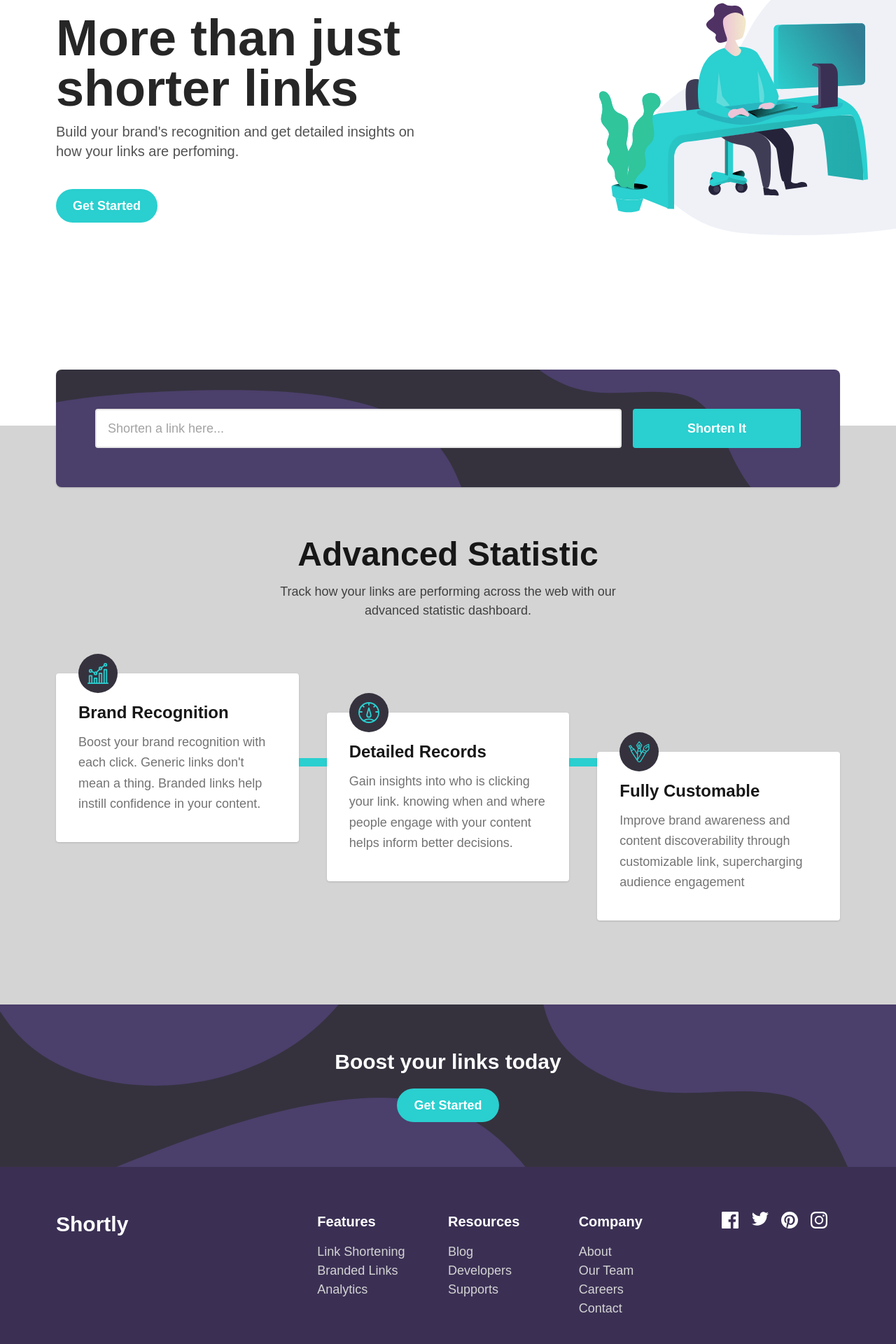
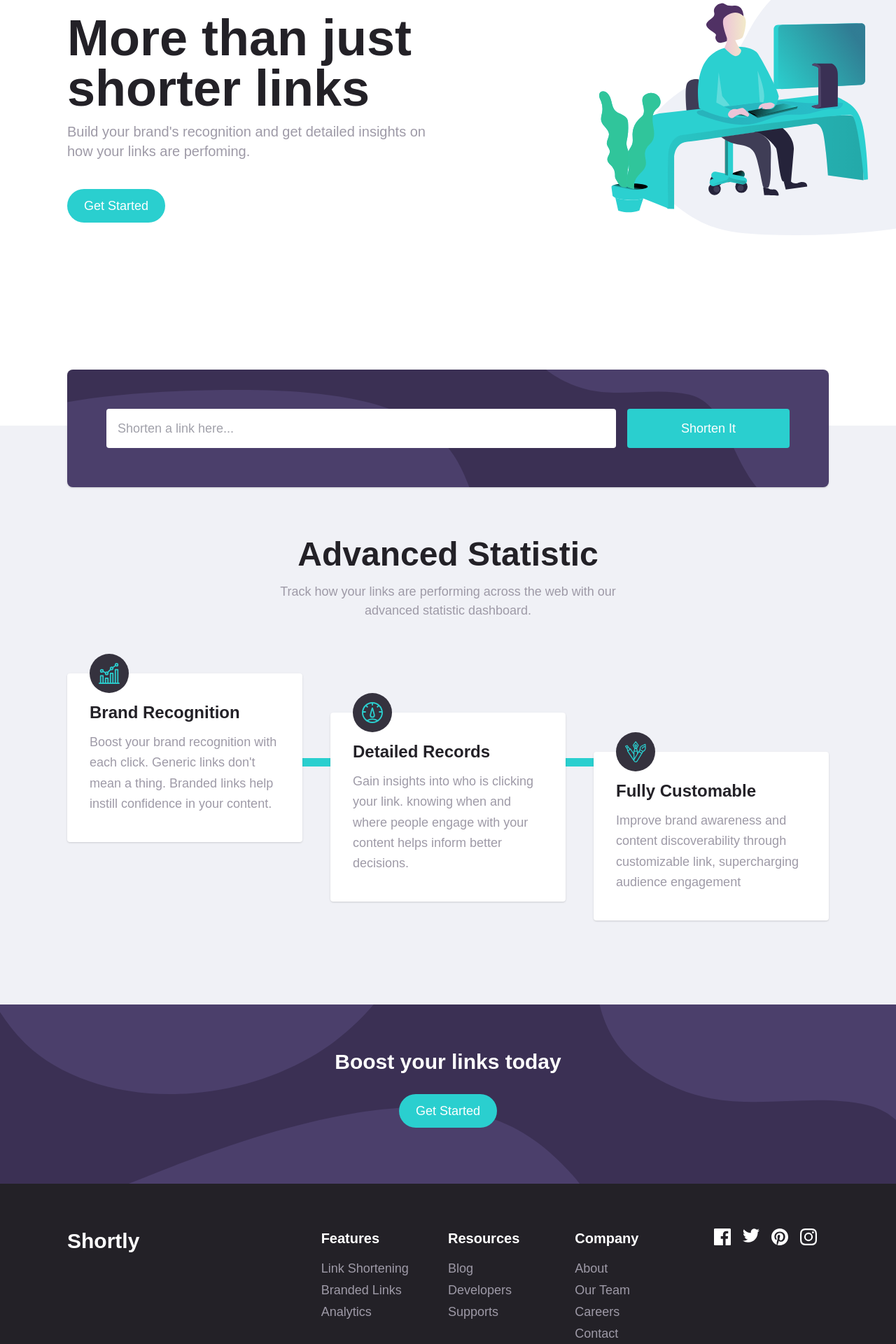
Before and after one commit to arifintajul4/url-shortening-api-landing-page, a React (Create React App) app: page / in a window 1280 px wide. Shown: the part 292-2212 px from the top of the page at 70% size. Built offline with nearby package versions, Linux system fonts and the light colour scheme.

Commit message:
fix color

```diff
--- a/src/components/Alert.js
+++ b/src/components/Alert.js
@@ -10,7 +10,7 @@ export default function Alert({ message, onClose }) {
                 className={`py-2 px-4 bg-indigo-800 rounded-full items-center text-indigo-100 leading-none inline-flex`}
                 role="alert"
             >
-                <span className="font-semibold mr-2 text-left flex-auto">
+                <span className="font-medium text-sm mr-2 text-left flex-auto">
                     {message}
                 </span>
                 <button onClick={handleOnClose}>
--- a/src/components/BotomAction.js
+++ b/src/components/BotomAction.js
@@ -3,9 +3,9 @@ import * as Button from "./Button";
 
 export default function BotomAction() {
     return (
-        <div className="text-center py-16 bg-boost-mobile md:bg-boost-desktop bg-no-repeat bg-cover bg-purple">
+        <div className="text-center py-16 pb-20 bg-boost-mobile md:bg-boost-desktop bg-no-repeat bg-cover bg-violet">
             <div className="container md:container-md">
-                <h1 className="text-white font-bold text-3xl md:text-3xl mb-5">
+                <h1 className="text-white font-bold text-3xl md:text-3xl mb-7">
                     Boost your links today
                 </h1>
 
--- a/src/components/Button.js
+++ b/src/components/Button.js
@@ -1,10 +1,10 @@
-const defaultClass = "text-md font-bold px-5 py-1";
+const defaultClass = "text-md font-medium px-5 py-1";
 
 const primary = (props) => {
     return (
         <button
             type={props?.type}
-            className={`${defaultClass} ${props?.className} text-white rounded-3xl bg-green hover:bg-green-light`}
+            className={`${defaultClass} ${props?.className} text-white rounded-3xl bg-cyan hover:opacity-50`}
         >
             {props.children}
         </button>
@@ -15,7 +15,7 @@ const secondary = (props) => {
     return (
         <button
             type={props?.type}
-            className={`${defaultClass} ${props?.className} text-gray-500 hover:text-gray-900 rounded-3xl`}
+            className={`${defaultClass} ${props?.className} text-gray-sm hover:text-gray-lg rounded-3xl`}
         >
             {props.children}
         </button>
@@ -28,7 +28,7 @@ const alternatif = (props) => {
             type={props?.type}
             disabled={props.disabled}
             onClick={props.onClick}
-            className={`${defaultClass} ${props?.className} text-white rounded h-10 bg-green disabled:cursor-not-allowed hover:bg-green-light disabled:opacity-80`}
+            className={`${defaultClass} ${props?.className} text-white rounded h-10 bg-cyan disabled:cursor-not-allowed hover:bg-cyan-light disabled:opacity-80`}
         >
             {props.children}
         </button>
--- a/src/components/Card.js
+++ b/src/components/Card.js
@@ -10,12 +10,10 @@ export default function card(props) {
                     backgroundSize: "30px 30px",
                 }}
             ></div>
-            <h1 className="font-bold text-2xl text-gray-900 mb-3">
+            <h1 className="font-bold text-2xl text-gray-lg mb-3">
                 {props.title}
             </h1>
-            <p className="text-gray-500 text-lg leading-relaxed">
-                {props.desc}
-            </p>
+            <p className="text-gray-sm text-lg leading-relaxed">{props.desc}</p>
         </div>
     );
 }
--- a/src/components/Footer.js
+++ b/src/components/Footer.js
@@ -2,52 +2,52 @@ import React from "react";
 
 export default function Footer(props) {
     return (
-        <div className="bg-purple-dark">
+        <div className="bg-violet-dark">
             <div className="container md:container-lg py-16  grid grid-cols-1 md:grid-cols-6 gap-8 md:gap-0 text-center md:text-left text-white">
                 <div className="md:col-span-2">
                     <h1 className="font-bold text-3xl">Shortly</h1>
                 </div>
                 <div>
-                    <h2 className="font-bold text-xl mb-4">Features</h2>
+                    <h2 className="font-semibold text-xl mb-4">Features</h2>
                     <ul>
-                        <li className="text-gray-300 hover:text-green-dark font-medium mb-1 md:mb-0">
+                        <li className="text-gray-sm hover:text-cyan-dark font-medium mb-1">
                             <a href="/">Link Shortening</a>
                         </li>
-                        <li className="text-gray-300 hover:text-green-dark font-medium mb-1 md:mb-0">
+                        <li className="text-gray-sm hover:text-cyan-dark font-medium mb-1">
                             <a href="/">Branded Links</a>
                         </li>
-                        <li className="text-gray-300 hover:text-green-dark font-medium mb-1 md:mb-0">
+                        <li className="text-gray-sm hover:text-cyan-dark font-medium mb-1">
                             <a href="/">Analytics</a>
                         </li>
                     </ul>
                 </div>
                 <div>
-                    <h2 className="font-bold text-xl mb-4">Resources</h2>
+                    <h2 className="font-semibold text-xl mb-4">Resources</h2>
                     <ul>
-                        <li className="text-gray-300 hover:text-green-dark font-medium mb-1 md:mb-0">
+                        <li className="text-gray-sm hover:text-cyan-dark font-medium mb-1">
                             <a href="/">Blog</a>
                         </li>
-                        <li className="text-gray-300 hover:text-green-dark font-medium mb-1 md:mb-0">
+                        <li className="text-gray-sm hover:text-cyan-dark font-medium mb-1">
                             <a href="/">Developers</a>
                         </li>
-                        <li className="text-gray-300 hover:text-green-dark font-medium mb-1 md:mb-0">
+                        <li className="text-gray-sm hover:text-cyan-dark font-medium mb-1">
                             <a href="/">Supports</a>
                         </li>
                     </ul>
                 </div>
                 <div>
-                    <h2 className="font-bold text-xl mb-4">Company</h2>
+                    <h2 className="font-semibold text-xl mb-4">Company</h2>
                     <ul>
-                        <li className="text-gray-300 hover:text-green-dark font-medium mb-1 md:mb-0">
+                        <li className="text-gray-sm hover:text-cyan-dark font-medium mb-1">
                             <a href="/">About</a>
                         </li>
-                        <li className="text-gray-300 hover:text-green-dark font-medium mb-1 md:mb-0">
+                        <li className="text-gray-sm hover:text-cyan-dark font-medium mb-1">
                             <a href="/">Our Team</a>
                         </li>
-                        <li className="text-gray-300 hover:text-green-dark font-medium mb-1 md:mb-0">
+                        <li className="text-gray-sm hover:text-cyan-dark font-medium mb-1">
                             <a href="/">Careers</a>
                         </li>
-                        <li className="text-gray-300 hover:text-green-dark font-medium mb-1 md:mb-0">
+                        <li className="text-gray-sm hover:text-cyan-dark font-medium mb-1">
                             <a href="/">Contact</a>
                         </li>
                     </ul>
@@ -60,7 +60,7 @@ export default function Footer(props) {
                                     xmlns="http://www.w3.org/2000/svg"
                                     width="24"
                                     height="24"
-                                    className="hover:text-green-dark"
+                                    className="hover:text-cyan-dark"
                                 >
                                     <path
                                         fill="currentColor"
@@ -75,7 +75,7 @@ export default function Footer(props) {
                                     xmlns="http://www.w3.org/2000/svg"
                                     width="24"
                                     height="20"
-                                    className="hover:text-green-dark"
+                                    className="hover:text-cyan-dark"
                                 >
                                     <path
                                         fill="currentColor"
@@ -90,7 +90,7 @@ export default function Footer(props) {
                                     xmlns="http://www.w3.org/2000/svg"
                                     width="24"
                                     height="24"
-                                    className="hover:text-green-dark"
+                                    className="hover:text-cyan-dark"
                                 >
                                     <path
                                         fill="currentColor"
@@ -105,7 +105,7 @@ export default function Footer(props) {
                                     xmlns="http://www.w3.org/2000/svg"
                                     width="24"
                                     height="24"
-                                    className="hover:text-green-dark"
+                                    className="hover:text-cyan-dark"
                                 >
                                     <path
                                         fill="currentColor"
--- a/src/components/Hero.js
+++ b/src/components/Hero.js
@@ -5,10 +5,10 @@ export default function Hero() {
     return (
         <div className="container md:container-lg grid items-center grid-cols-1 md:grid-cols-2 gap-4 h-screen">
             <div className="my-auto text-center md:text-left md:pb-20">
-                <h1 className="font-bold text-3xl md:text-7xl mb-3 text-gray-800 leading-relaxed">
+                <h1 className="font-bold text-5xl md:text-7xl mb-3 text-gray-lg leading-relaxed">
                     More than just shorter links
                 </h1>
-                <p className="text-gray-600 mb-5 leading-relaxed md:text-xl">
+                <p className="text-gray-sm mb-5 leading-relaxed md:text-xl">
                     Build your brand's recognition and get detailed insights on
                     how your links are perfoming.
                 </p>
--- a/src/components/Shorter.js
+++ b/src/components/Shorter.js
@@ -62,7 +62,7 @@ export default function Shorter({ urlList, setUrlList }) {
     }, [isSuccess]);
 
     return (
-        <div className="p-5 md:p-14 rounded-lg shadow bg-purple bg-shorten-mobile md:bg-shorten-desktop bg-cover bg-no-repeat">
+        <div className="p-5 md:p-14 rounded-lg shadow bg-violet bg-shorten-mobile md:bg-shorten-desktop bg-cover bg-no-repeat">
             <form
                 className="grid grid-cols-1 md:grid-cols-4 gap-4"
                 onSubmit={handleSubmit}
@@ -72,13 +72,13 @@ export default function Shorter({ urlList, setUrlList }) {
                         type="text"
                         value={url}
                         onChange={(e) => setUrl(e.target.value)}
-                        className={`w-full h-14 border-2 rounded px-4 py-2 focus:outline-none ${
-                            isError ? "ring-2 ring-red-300" : "ring-0"
+                        className={`w-full h-14 rounded px-4 py-2 focus:outline-none ${
+                            isError ? "ring-2 ring-red" : "ring-0"
                         } focus:ring-4`}
                         placeholder="Shorten a link here..."
                     />
                     {isError && (
-                        <p className="text-red-300 text-sm mt-2">
+                        <p className="text-red text-sm mt-2">
                             <i>Please add a link</i>
                         </p>
                     )}
--- a/src/components/Statistic.js
+++ b/src/components/Statistic.js
@@ -33,8 +33,8 @@ export default function Statistic() {
 
     return (
         <div
-            className="flex flex-col justify-center py-14 pb-28 bg-gray-300"
-            style={{ position: "relative" }}
+            className="flex flex-col justify-center py-14 pb-28 relative"
+            style={{ backgroundColor: "#f0f1f6" }}
         >
             <div className="container md:container-lg absolute left-0 right-0 -top-20">
                 <Shorter urlList={urlList} setUrlList={setUrlList} />
@@ -46,14 +46,14 @@ export default function Statistic() {
                             key={idx}
                             className="bg-white p-4 rounded grid items-center grid-cols-1 md:grid-cols-7 gap-4 mb-4"
                         >
-                            <div className="md:col-span-4 font-bold text-gray-700 border-b-2 md:border-b-0 pb-2 md:pb-0">
+                            <div className="md:col-span-4 font-bold text-gray-lg text-sm border-b-2 md:border-b-0 pb-2 md:pb-0">
                                 {el.link}
                             </div>
                             <div className="md:col-span-2 md:text-right">
                                 <a
                                     href={el.short}
                                     target="_blank"
-                                    className="text-green font-bold cursor-pointer"
+                                    className="text-cyan font-bold cursor-pointer text-sm"
                                 >
                                     {el.short}
                                 </a>
@@ -64,7 +64,7 @@ export default function Statistic() {
                                         navigator.clipboard.writeText(el.short);
                                         handleOnCopy();
                                     }}
-                                    className="h-0 w-full focus:bg-purple"
+                                    className="h-0 w-full focus:bg-purple text-sm"
                                 >
                                     Copy
                                 </Button.alternatif>
@@ -74,22 +74,22 @@ export default function Statistic() {
                 })}
 
                 <div className="grid grid-cols-4">
-                    <div></div>
-                    <div className="text-center mt-16 md:col-span-2">
-                        <h1 className="text-xl md:text-5xl font-bold text-gray-900 mb-4">
+                    <div className="hidden md:block"></div>
+                    <div className="text-center mt-16 col-span-4 md:col-span-2">
+                        <h1 className="text-xl md:text-5xl font-bold text-gray-lg mb-4">
                             Advanced Statistic
                         </h1>
-                        <p className="text-gray-700">
+                        <p className="text-gray-sm">
                             Track how your links are performing across the web
                             with our advanced statistic dashboard.
                         </p>
                     </div>
-                    <div></div>
+                    <div className="hidden md:block"></div>
                 </div>
             </div>
             <div>
                 <div className="relative block md:hidden">
-                    <div className="h-96 w-3 bg-green mx-auto absolute left-0 right-0 top-48"></div>
+                    <div className="h-96 w-3 bg-cyan mx-auto absolute left-0 right-0 top-72"></div>
                 </div>
                 <div className="grid grid-cols-1 md:grid-cols-3 gap-16 md:gap-10 container mt-14 mb-0 md:mb-20">
                     <div className="static z-10">
@@ -121,7 +121,7 @@ export default function Statistic() {
                     </div>
                     <div className="md:col-span-3 hidden md:block">
                         <div className="relative">
-                            <div className="h-3 md:w-auto bg-green mx-auto absolute left-5 right-5 -top-40 z-0"></div>
+                            <div className="h-3 md:w-auto bg-cyan mx-auto absolute left-5 right-5 -top-40 z-0"></div>
                         </div>
                     </div>
                 </div>
--- a/tailwind.config.js
+++ b/tailwind.config.js
@@ -8,7 +8,7 @@ module.exports = {
             center: true,
             padding: {
                 DEFAULT: "2rem",
-                lg: "5rem",
+                lg: "6rem",
             },
         },
         extend: {
@@ -30,14 +30,23 @@ module.exports = {
                 dark: "hsl(257, 27%, 26%)",
                 DEFAULT: "hsl(255, 11%, 22%)",
             },
-            green: {
+            cyan: {
                 dark: "#53c0bb",
                 DEFAULT: "hsl(180, 66%, 49%)",
                 light: "#9be3e2",
             },
+            violet: {
+                dark: "hsl(260, 8%, 14%)",
+                DEFAULT: "hsl(257, 27%, 26%)",
+            },
             white: colors.white,
-            gray: colors.trueGray,
-            red: colors.red,
+            gray: {
+                DEFAULT: "hsl(0, 0%, 75%)",
+                sm: "hsl(257, 7%, 63%)",
+                md: "hsl(255, 11%, 22%)",
+                lg: "hsl(260, 8%, 14%)",
+            },
+            red: "hsl(0, 87%, 67%)",
             blue: colors.blue,
             indigo: colors.indigo,
         },
```
Also changed, not shown: src/components/Navbar.js (+11 -14 lines).
